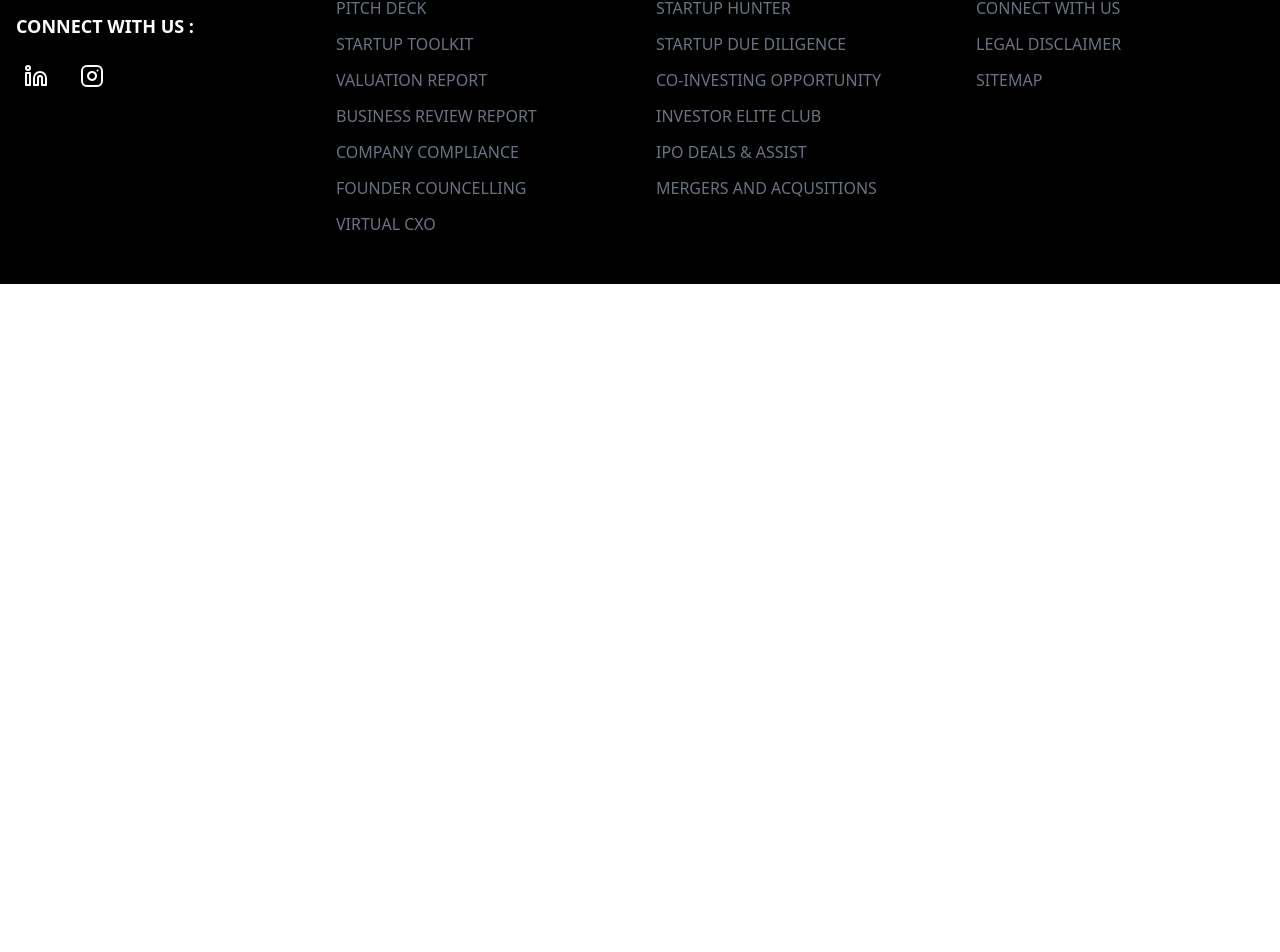
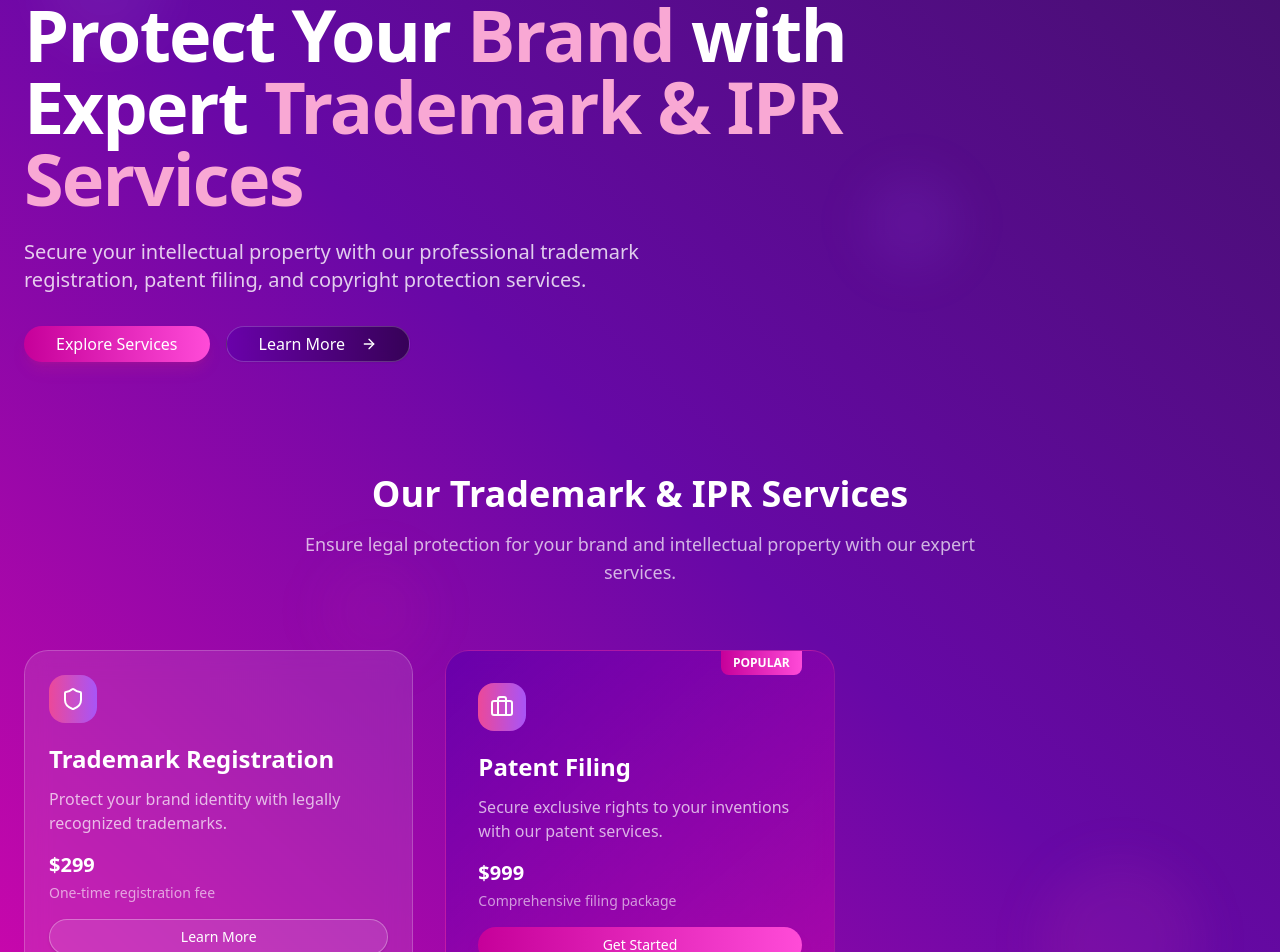
Before and after one commit to darshit890/pitchvilla-landing-page, a Next.js app: page /trademark-ipr in a window 1280 px wide. Shown: the part 200-1152 px from the top of the page. Before the commit the page ends 800 px from the top, so only its background shows below. Built offline with nearby package versions, Linux system fonts and the light colour scheme.

Commit message:
Update page.tsx

```diff
--- a/src/app/trademark-ipr/page.tsx
+++ b/src/app/trademark-ipr/page.tsx
@@ -1,9 +1,86 @@
-import React from 'react'
+"use client";
 
-const page = () => {
+import React from 'react';
+import { ArrowRight, Shield, FileText, Settings, Calendar, Award, Zap, BookOpen, Briefcase, CheckCircle } from "lucide-react";
+import { Button } from "@/components/ui/button";
+
+const TrademarkIPRPage = () => {
   return (
-    <div>page</div>
-  )
-}
+    <div className="min-h-screen bg-gradient-to-bl from-[#44106C] via-[#6708A6] to-[#D007AC] overflow-hidden relative">
+      {/* Decorative elements */}
+      <div className="absolute top-10 left-10 w-32 h-32 bg-white/5 rounded-full blur-xl"></div>
+      <div className="absolute bottom-10 right-20 w-40 h-40 bg-pink-500/10 rounded-full blur-xl"></div>
+      <div className="absolute top-1/4 right-1/4 w-24 h-24 bg-purple-500/10 rounded-full blur-xl"></div>
+      <div className="absolute bottom-1/3 left-1/4 w-28 h-28 bg-pink-500/5 rounded-full blur-xl"></div>
 
-export default page
+      {/* Hero Section */}
+      <div className="container mx-auto px-6 pt-20 pb-12 relative z-10">
+        <div className="inline-block px-3 py-1 bg-white/10 backdrop-blur-sm rounded-full text-pink-200 text-xs font-medium mb-3">
+          Professional Trademark & IPR Services
+        </div>
+
+        <h1 className="text-4xl md:text-6xl lg:text-7xl text-white font-bold leading-tight tracking-tight max-w-4xl">
+          Protect Your <span className="text-pink-300">Brand</span> with Expert <span className="text-pink-300">Trademark & IPR Services</span>
+        </h1>
+
+        <p className="mt-6 text-lg md:text-xl text-white/80 leading-relaxed font-light max-w-2xl">
+          Secure your intellectual property with our professional trademark registration, patent filing, and copyright protection services.
+        </p>
+
+        <div className="mt-8 flex flex-wrap gap-4">
+          <Button className="bg-gradient-to-r from-[#C6009A] to-[#FF4BD8] hover:from-[#D800AA] hover:to-[#FF6DE1] text-white rounded-full py-3 px-8 text-base font-medium shadow-lg shadow-pink-600/20 transform transition-all duration-300 hover:shadow-pink-600/40 hover:scale-[1.02]">
+            Explore Services
+          </Button>
+          <Button
+            variant="outline"
+            className="bg-gradient-to-r from-[#6500AB]/80 to-[#290045]/80 backdrop-blur-sm text-white border border-white/20 hover:border-white/40 hover:from-[#6500AB] hover:to-[#290045] hover:text-white rounded-full py-3 px-8 text-base font-medium group transition-all duration-300"
+          >
+            <span>Learn More</span>
+            <ArrowRight className="ml-2 h-5 w-5 group-hover:translate-x-1 transition-transform duration-300" />
+          </Button>
+        </div>
+      </div>
+
+      {/* Featured Services */}
+      <div className="container mx-auto px-6 py-16 relative z-10">
+        <div className="text-center mb-16">
+          <h2 className="text-3xl md:text-4xl font-bold text-white mb-4">Our Trademark & IPR Services</h2>
+          <p className="text-white/70 text-lg max-w-2xl mx-auto">
+            Ensure legal protection for your brand and intellectual property with our expert services.
+          </p>
+        </div>
+
+        <div className="grid grid-cols-1 md:grid-cols-3 gap-8">
+          <div className="bg-white/10 backdrop-blur-md rounded-3xl p-6 border border-white/20 transform transition-all duration-300 hover:shadow-purple-500/20 hover:border-white/30 hover:-translate-y-1">
+            <div className="h-12 w-12 bg-gradient-to-r from-pink-500 to-purple-500 rounded-2xl flex items-center justify-center mb-5">
+              <Shield className="h-6 w-6 text-white" />
+            </div>
+            <h3 className="text-2xl font-bold text-white mb-3">Trademark Registration</h3>
+            <p className="text-white/70 mb-4">Protect your brand identity with legally recognized trademarks.</p>
+            <p className="text-xl font-bold text-white mb-1">$299</p>
+            <p className="text-white/60 text-sm mb-4">One-time registration fee</p>
+            <Button className="w-full bg-white/10 hover:bg-white/20 text-white border border-white/30 rounded-full py-2 transition-all duration-300">
+              Learn More
+            </Button>
+          </div>
+
+          <div className="bg-gradient-to-br from-[#6500AB]/90 to-[#D007AC]/50 backdrop-blur-md rounded-3xl p-8 border border-pink-500/30 transform transition-all duration-300 hover:shadow-pink-500/20 hover:scale-[1.02] relative">
+            <div className="absolute top-0 right-8 bg-gradient-to-r from-[#C6009A] to-[#FF4BD8] text-white text-xs font-bold px-3 py-1 rounded-b-lg">POPULAR</div>
+            <div className="h-12 w-12 bg-gradient-to-r from-pink-500 to-purple-500 rounded-2xl flex items-center justify-center mb-5">
+              <Briefcase className="h-6 w-6 text-white" />
+            </div>
+            <h3 className="text-2xl font-bold text-white mb-3">Patent Filing</h3>
+            <p className="text-white/70 mb-4">Secure exclusive rights to your inventions with our patent services.</p>
+            <p className="text-xl font-bold text-white mb-1">$999</p>
+            <p className="text-white/60 text-sm mb-4">Comprehensive filing package</p>
+            <Button className="w-full bg-gradient-to-r from-[#C6009A] to-[#FF4BD8] hover:from-[#D800AA] hover:to-[#FF6DE1] text-white rounded-full py-2 shadow-lg shadow-pink-600/20 transition-all duration-300">
+              Get Started
+            </Button>
+          </div>
+        </div>
+      </div>
+    </div>
+  );
+};
+
+export default TrademarkIPRPage;
```
